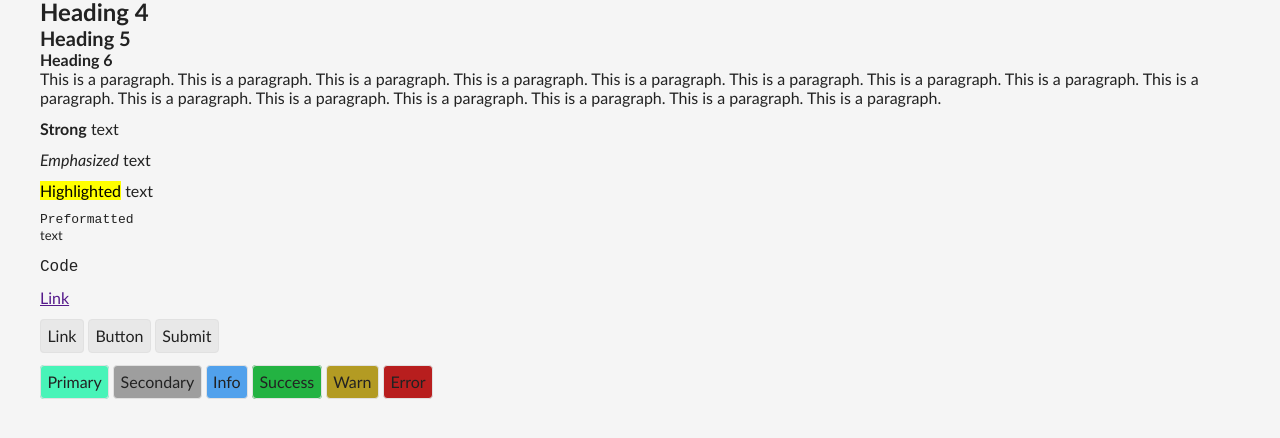
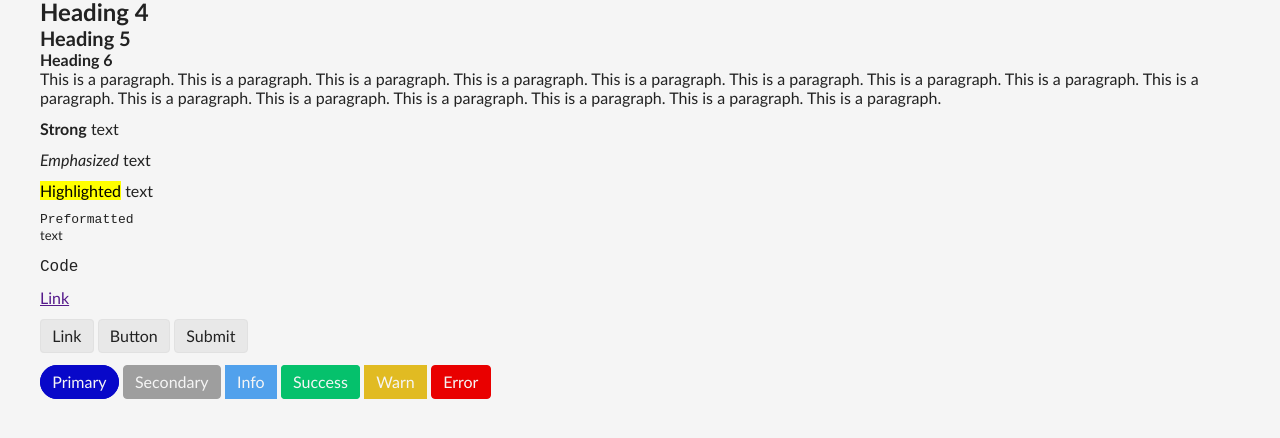
Before and after one commit to OsirisX3R0/scarab-ui, a plain HTML site: page index.html in a window 1280 px wide. Shown: the part 124-562 px from the top of the page. Drawn offline with Linux system fonts and the light colour scheme.

Commit message:
Finally fixed mixin, better font colors

```diff
--- a/index.html
+++ b/index.html
@@ -32,11 +32,11 @@
         </p>
 
         <p>
-            <a class="button primary" href="">Primary</a>
+            <a class="button primary pill" href="">Primary</a>
             <button class="secondary">Secondary</button>
-            <input class="info" type="button" value="Info" />
+            <input class="info square" type="button" value="Info" />
             <a class="button success" href="">Success</a>
-            <button class="warn">Warn</button>
+            <button class="warn square">Warn</button>
             <input class="error" type="button" value="Error" />
         </p>
     </div>
--- a/sass/buttons.sass
+++ b/sass/buttons.sass
@@ -3,53 +3,68 @@
 
 button
     background-color: $bg-button
-    @include text-color($bg-button)
+    @include set-text-color($bg-button)
     @include default-font
     border: 1px solid darken($bg-button, 3%)
     border-radius: 4px
     font-size: 1rem
-    padding: 0.4rem
+    padding: 0.4rem 0.7rem
+    cursor: pointer
+
+    &.square
+        border-radius: 0px;
+
+    &.pill
+        border-radius: 20px;
 
     &.primary
         background-color: $primary
-        @include text-color($bg-button)
+        border: 1px solid $primary
+        @include set-text-color($primary)
         &:hover
-            background-color: darken($primary, 10%)
+            @include darken-6($primary)
 
     &.secondary
         background-color: $secondary
-        @include text-color($bg-button)
+        border: 1px solid $secondary
+        @include set-text-color($primary)
         &:hover
-            background-color: darken($secondary, 10%)
+            @include darken-6($secondary)
 
     &.info
         background-color: $info
-        @include text-color($bg-button)
+        border: 1px solid $info
+        @include set-text-color($primary)
         &:hover
-            background-color: darken($info, 10%)
+            @include darken-6($info)
 
     &.success
         background-color: $success
-        @include text-color($bg-button)
+        border: 1px solid $success
+        @include set-text-color($primary)
         &:hover
-            background-color: darken($success, 10%)
+            @include darken-6($success)
 
     &.warn
         background-color: $warn
-        @include text-color($bg-button)
+        border: 1px solid $warn
+        @include set-text-color($primary)
         &:hover
-            background-color: darken($warn, 10%)
+            @include darken-6($warn)
 
     &.error
         background-color: $error
-        @include text-color($bg-button)
+        border: 1px solid $error
+        @include set-text-color($primary)
         &:hover
-            background-color: darken($error, 10%)
+            @include darken-6($error)
 
 
 input[type=button]
-    &,input[type=submit]
-        @extend button
+    @extend button
+
+input[type=submit]
+    @extend button
 
 a
     &.button
--- a/sass/mixins.sass
+++ b/sass/mixins.sass
@@ -1,10 +1,15 @@
-@mixin text-color($color)
-  @if (lightness($color) > 70)
-    color: #222 // Lighter backgorund, return dark color
+@import variables
+
+@mixin set-text-color($color)
+  @if (lightness($color) > 50)
+    color: $bg-dark // Lighter background, return dark color
   @else
-    color: #f5f5f5 // Darker background, return light color
+    color: $bg-light // Darker background, return light color
 
 @mixin default-font
   font-family: 'Gill Sans', 'Gill Sans MT', Calibri, 'Trebuchet MS', sans-serif
   font-size: 13px
   font-weight: 400
+
+@mixin darken-6($color)
+  background-color: darken($color, 6%)
--- a/sass/variables.sass
+++ b/sass/variables.sass
@@ -1,10 +1,11 @@
 $bg-light: #f5f5f5
 $bg-dark: #222
 $bg-button: darken($bg-light, 5%)
+$bg-button-dark: darken($bg-dark, 5%)
 
-$primary: #48f4b8
+$primary: #0808c9
 $secondary: #9e9e9e
 $info: #51a1ec
-$success: #23b342
-$warn: #b39b23
-$error: #b81e1e
+$success: #05C16C
+$warn: #E1BB22
+$error: #E90000
```
Also changed, not shown: css/buttons.css, css/scarab.css.
